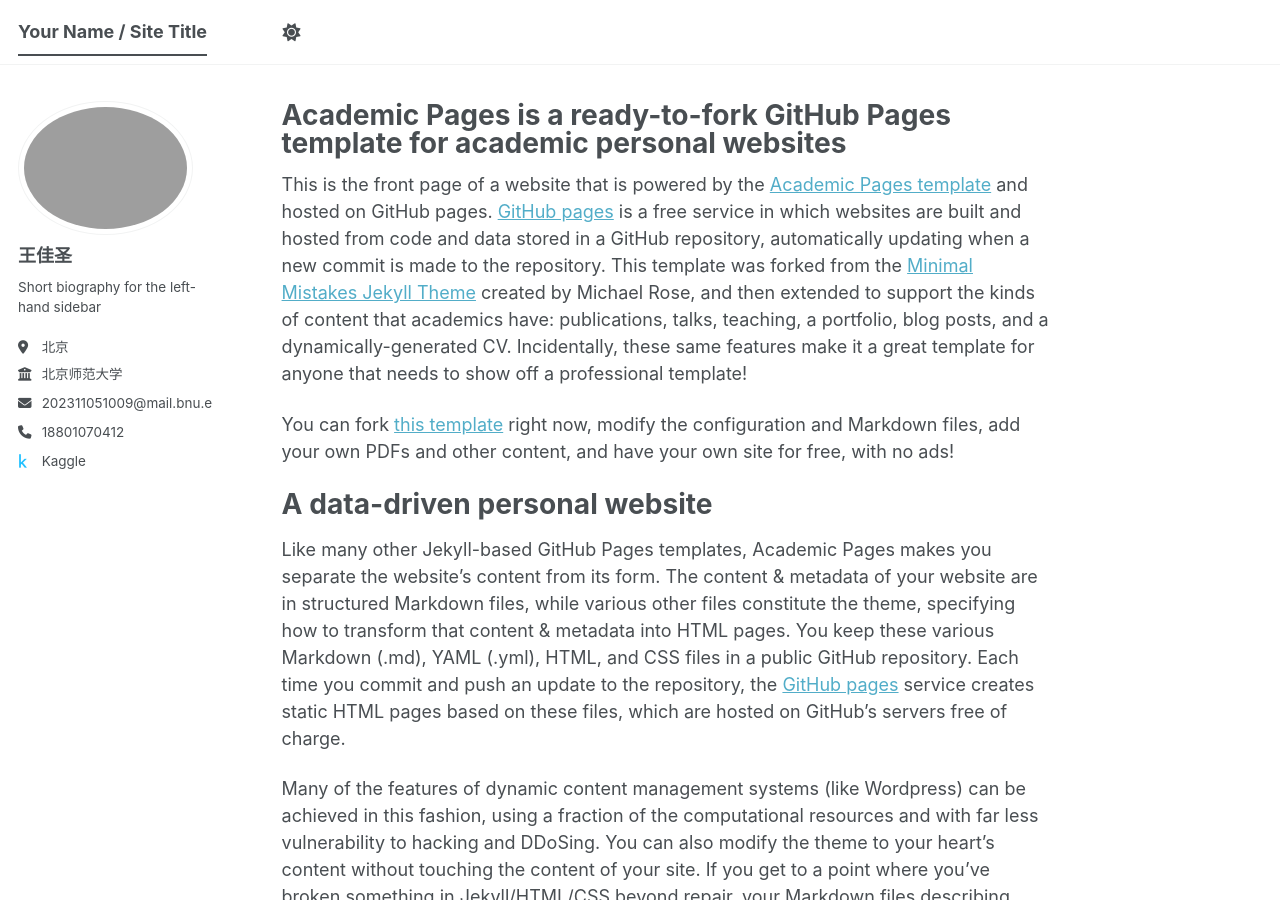
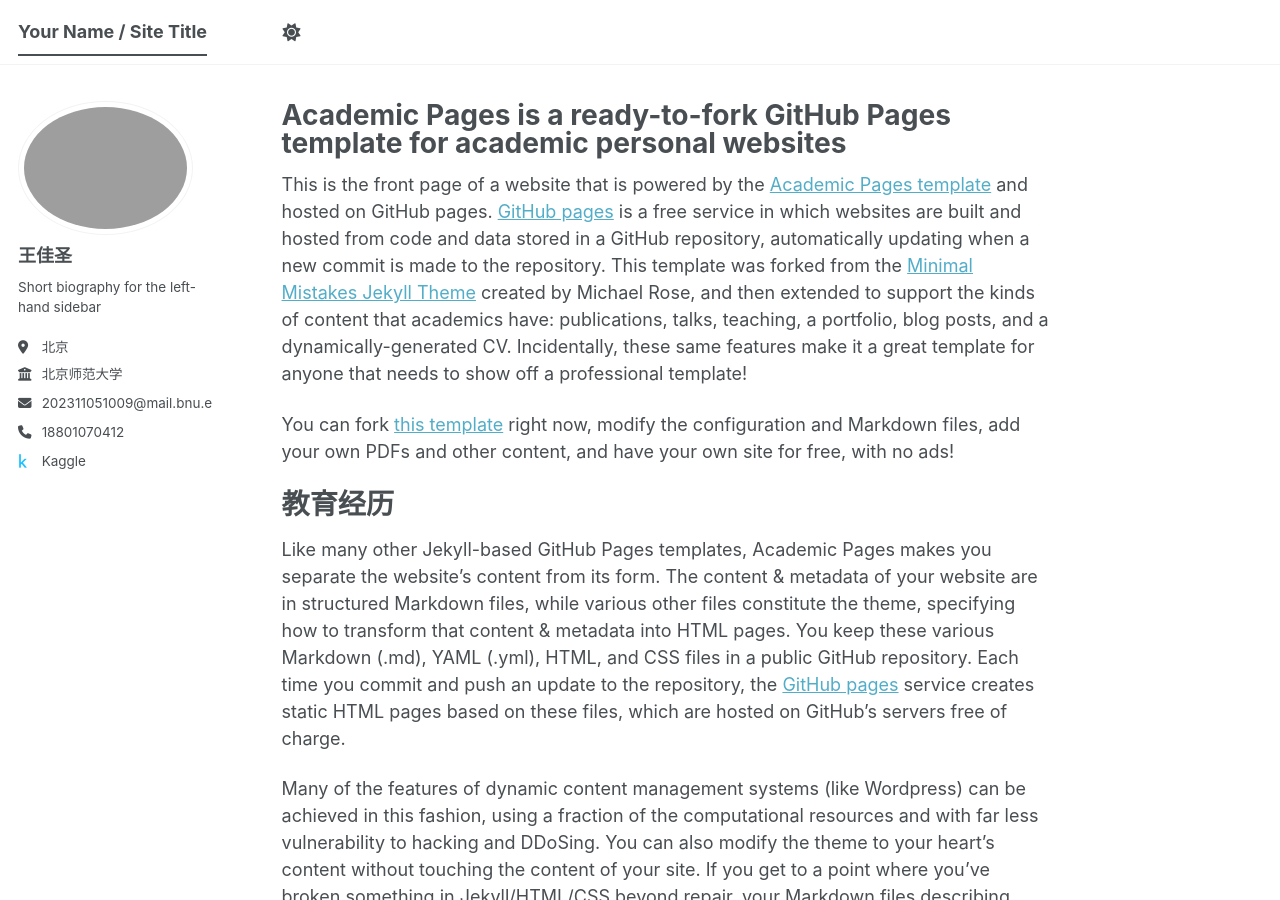
Before and after one commit to WJSheng2005/wangjiasheng.github.io, a Jekyll site: the page built from _pages/about.md, in a window 1280 px wide and 900 px high. Built offline with Jekyll 4.4.1, drawn with Linux system fonts in a browser that asks for light colours; a script bundle is joined from its source files by our own code; library files that are not in the unit come from our copies.

Commit message:
Update about.md

```diff
--- a/_pages/about.md
+++ b/_pages/about.md
@@ -11,7 +11,7 @@
 
  You can fork [this template](https://github.com/academicpages/academicpages.github.io) right now, modify the configuration and Markdown files, add your own PDFs and other content, and have your own site for free, with no ads!
 
-A data-driven personal website
+教育经历
 ======
 Like many other Jekyll-based GitHub Pages templates, Academic Pages makes you separate the website's content from its form. The content & metadata of your website are in structured Markdown files, while various other files constitute the theme, specifying how to transform that content & metadata into HTML pages. You keep these various Markdown (.md), YAML (.yml), HTML, and CSS files in a public GitHub repository. Each time you commit and push an update to the repository, the [GitHub pages](https://pages.github.com/) service creates static HTML pages based on these files, which are hosted on GitHub's servers free of charge.
 
```
